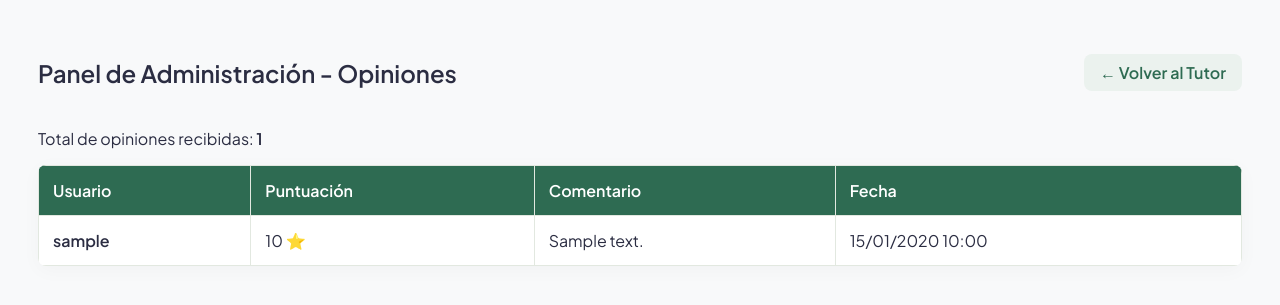
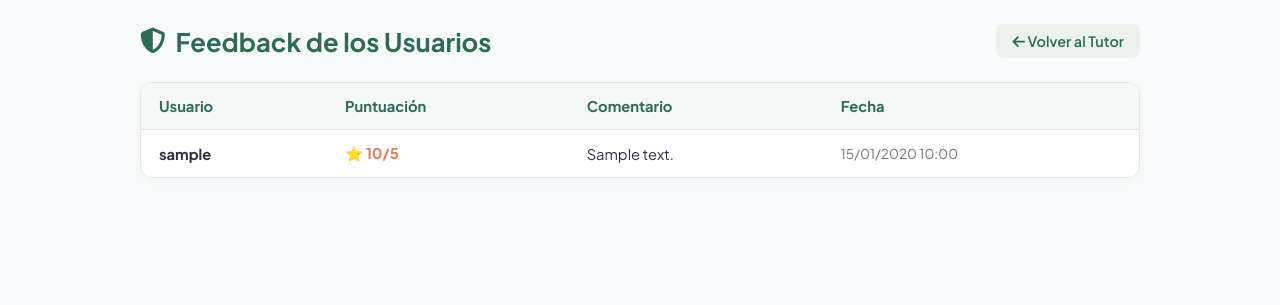
Before and after one commit to pathercab-cmyk/Oralis, a Flask app: page /admin/feedback in a window 1280 px wide. Shown: the top 305 px of the page. Run offline with Flask 3, Linux system fonts and the light colour scheme; a user stored in the database is signed in; tables that the repository leaves empty hold one stand-in row (values such as "Sample post").

Commit message:
Update admin_feedback.html

```diff
--- a/templates/admin_feedback.html
+++ b/templates/admin_feedback.html
@@ -2,27 +2,47 @@
 <html lang="es">
 <head>
     <meta charset="UTF-8">
-    <title>Panel Administrador - Oralis</title>
-    <link href="https://fonts.googleapis.com/css2?family=Plus+Jakarta+Sans:wght@400;600&display=swap" rel="stylesheet">
+    <meta name="viewport" content="width=device-width, initial-scale=1.0">
+    <title>Oralis - Panel de Administración de Feedback</title>
+    <link href="https://fonts.googleapis.com/css2?family=Plus+Jakarta+Sans:wght@400;500;600;700&display=swap" rel="stylesheet">
+    <link rel="stylesheet" href="https://cdnjs.cloudflare.com/ajax/libs/font-awesome/6.4.0/css/all.min.css">
     <style>
-        body { font-family: 'Plus Jakarta Sans', sans-serif; padding: 30px; background: #F8F9FA; color: #2B2D42; }
-        .header-container { display: flex; justify-content: space-between; align-items: center; margin-bottom: 20px; }
-        .btn-back { background: #EBF2EE; color: #2E6B52; text-decoration: none; padding: 8px 16px; border-radius: 8px; font-weight: 600; }
-        table { width: 100%; border-collapse: collapse; background: white; border-radius: 8px; overflow: hidden; box-shadow: 0 4px 20px rgba(0, 0, 0, 0.03); }
-        th, td { padding: 14px; border: 1px solid #E2E8E0; text-align: left; }
-        th { background: #2E6B52; color: white; }
-        tr:nth-child(even) { background-color: #FAFAFA; }
+        :root {
+            --primary-color: #2E6B52;
+            --bg-main: #F8F9FA;
+            --card-bg: #FFFFFF;
+            --border-color: #E2E8E0;
+            --text-dark: #2B2D42;
+        }
+
+        * { box-sizing: border-box; margin: 0; padding: 0; }
+        body { font-family: 'Plus Jakarta Sans', sans-serif; background-color: var(--bg-main); color: var(--text-dark); padding: 24px; }
+
+        .container { max-width: 1000px; margin: 0 auto; }
+        .header-bar { display: flex; justify-content: space-between; align-items: center; margin-bottom: 24px; }
+        .header-bar h1 { font-size: 1.6rem; color: var(--primary-color); display: flex; align-items: center; gap: 10px; }
+
+        .btn-back { background: #EBF2EE; color: var(--primary-color); padding: 8px 16px; border-radius: 8px; text-decoration: none; font-weight: 600; font-size: 0.9rem; }
+        .btn-back:hover { background: #D6E4DC; }
+
+        .table-responsive { background: var(--card-bg); border-radius: 12px; border: 1px solid var(--border-color); box-shadow: 0 4px 20px rgba(0,0,0,0.03); overflow-x: auto; }
+        table { width: 100%; border-collapse: collapse; text-align: left; font-size: 0.92rem; }
+        th, td { padding: 14px 18px; border-bottom: 1px solid var(--border-color); }
+        th { background: #F4F7F5; font-weight: 700; color: var(--primary-color); }
+        tr:last-child td { border-bottom: none; }
+
+        .score-badge { font-weight: 700; color: #E07A5F; }
     </style>
 </head>
 <body>
 
-    <div class="header-container">
-        <h2>Panel de Administración - Opiniones</h2>
-        <a href="/" class="btn-back">← Volver al Tutor</a>
+    <div class="container">
+        <div class="header-bar">
+            <h1><i class="fa-solid fa-shield-halved"></i> Feedback de los Usuarios</h1>
+            <a href="/" class="btn-back"><i class="fa-solid fa-arrow-left"></i> Volver al Tutor</a>
         </div>
 
-    <p>Total de opiniones recibidas: <strong>{{ feedbacks|length }}</strong></p>
-
+        <div class="table-responsive">
             <table>
                 <thead>
                     <tr>
@@ -33,22 +53,24 @@
                     </tr>
                 </thead>
                 <tbody>
+                    {% if feedbacks %}
                         {% for fb in feedbacks %}
                         <tr>
-                <td><strong>{{ fb.user or 'Anónimo' }}</strong></td>
-                <td>{{ fb.score }} ⭐</td>
-                <td>{{ fb.comment }}</td>
-                <td>{{ fb.date or 'Sin fecha' }}</td>
+                            <td><strong>{{ fb.user }}</strong></td>
+                            <td class="score-badge">⭐ {{ fb.score }}/5</td>
+                            <td>{{ fb.comment or 'Sin comentario' }}</td>
+                            <td style="color:#6C757D; font-size:0.85rem;">{{ fb.date }}</td>
                         </tr>
+                        {% endfor %}
                     {% else %}
                         <tr>
-                <td colspan="4" style="text-align: center; color: #6C757D; padding: 20px;">
-                    No hay opiniones registradas aún.
-                </td>
+                            <td colspan="4" style="text-align:center; color:#6C757D; padding:24px;">No hay comentarios registrados todavía.</td>
                         </tr>
-            {% endfor %}
+                    {% endif %}
                 </tbody>
             </table>
+        </div>
+    </div>
 
 </body>
 </html>
```
Lines whose indentation alone changed are shown as unchanged.
